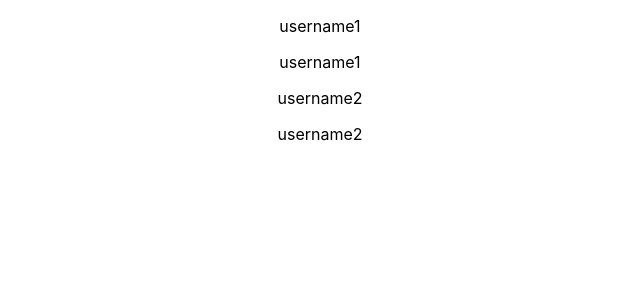
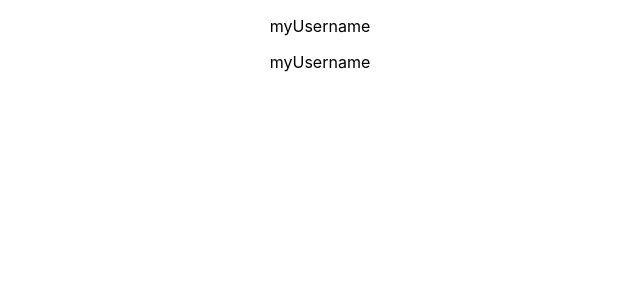
Before and after one commit to marboleda/react-base-syntax-assignment, a React (Create React App) app: page / in a window 1280 px wide. Shown: the top 300 px of the page, without its empty margins (320-960 px from the left). Built offline with nearby package versions, Linux system fonts and the light colour scheme.

Commit message:
Add state to the App component (the username) and pass the username to the UserOutput component

```diff
--- a/src/App.js
+++ b/src/App.js
@@ -1,14 +1,19 @@
-import React from 'react';
+import React, {Component} from 'react';
 import './App.css';
 import UserOutput from './UserOutput/UserOutput'
 
-function App() {
-  return (
-    <div className="App">
-      <UserOutput username="username1" />
-      <UserOutput username="username2" />
-    </div>
-  );
+class App extends Component {
+  state = {
+    username: "myUsername"
+  }
+
+  render() {
+    return (
+      <div className="App">
+        <UserOutput username={this.state.username} />
+      </div>
+    );
+  }
 }
 
 export default App;
```
